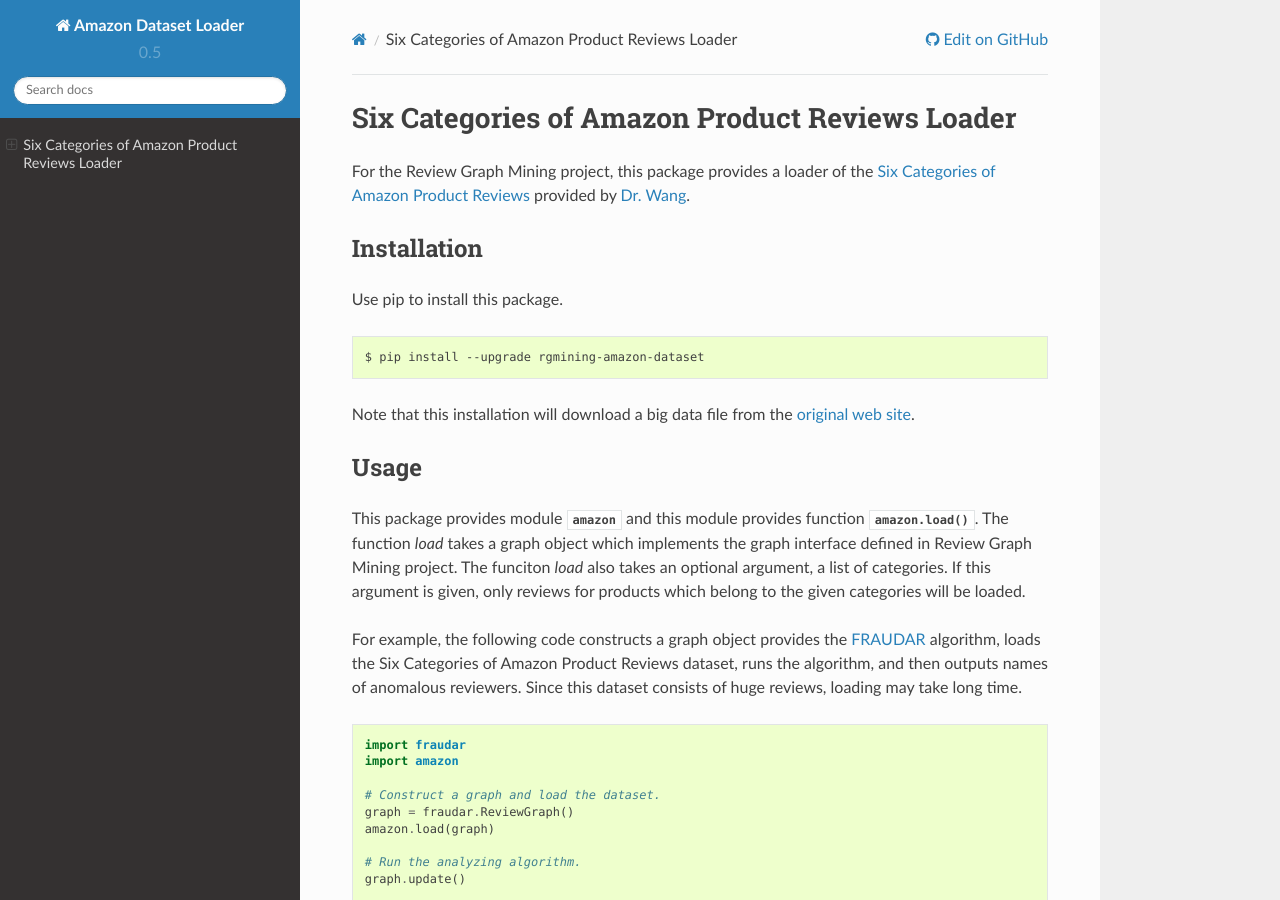
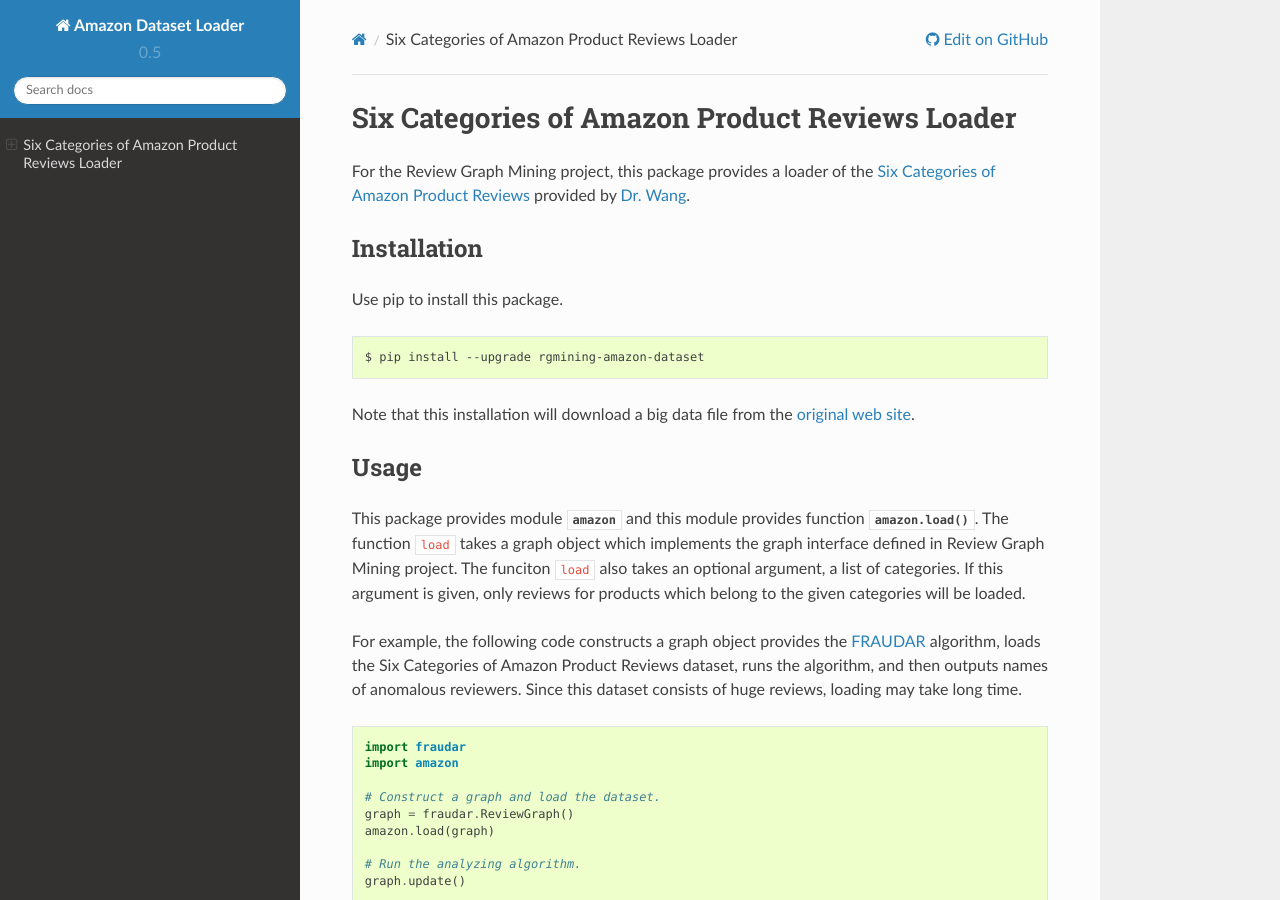
Before and after one commit to rgmining/amazon, a Sphinx documentation site: the page built from docs/source/index.rst, in a window 1280 px wide and 900 px high. Built offline with Sphinx 7.4.7 and the Read the Docs theme 2.0.0, drawn with Linux system fonts in a browser that asks for light colours; pages that are not in the unit, such as notebooks, are missing from menus.

Commit message:
Update the document.

```diff
--- a/docs/source/index.rst
+++ b/docs/source/index.rst
@@ -31,10 +31,10 @@
 ------
 This package provides module :mod:`amazon` and this module provides
 function :meth:`amazon.load`.
-The function `load` takes a graph object which implements
+The function ``load`` takes a graph object which implements
 the :ref:`graph interface <dataset-io:graph-interface>`
 defined in :ref:`Review Graph Mining project <project:top>`.
-The funciton `load` also takes an optional argument, a list of categories.
+The funciton ``load`` also takes an optional argument, a list of categories.
 If this argument is given, only reviews for products which belong to the given
 categories will be loaded.
 
```
